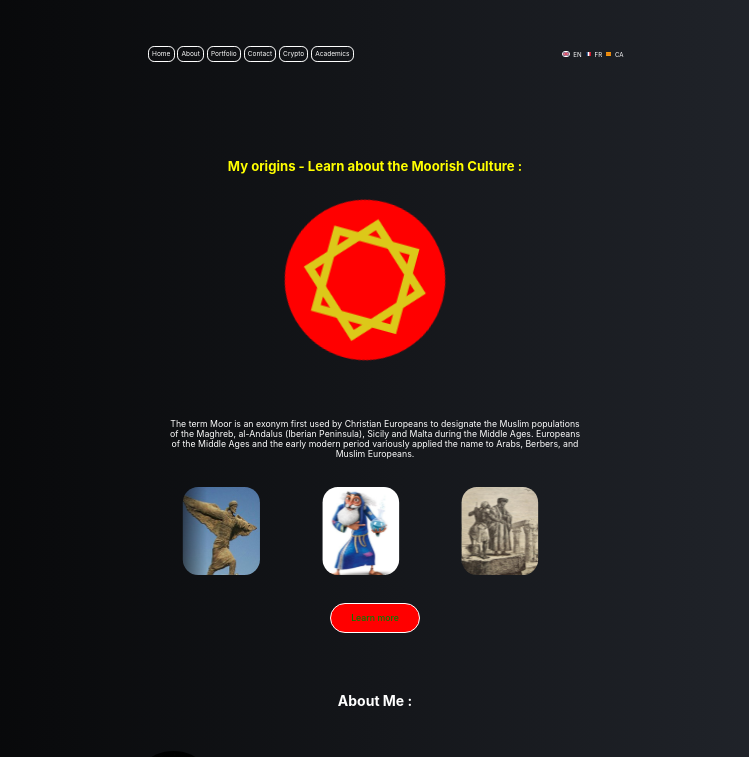
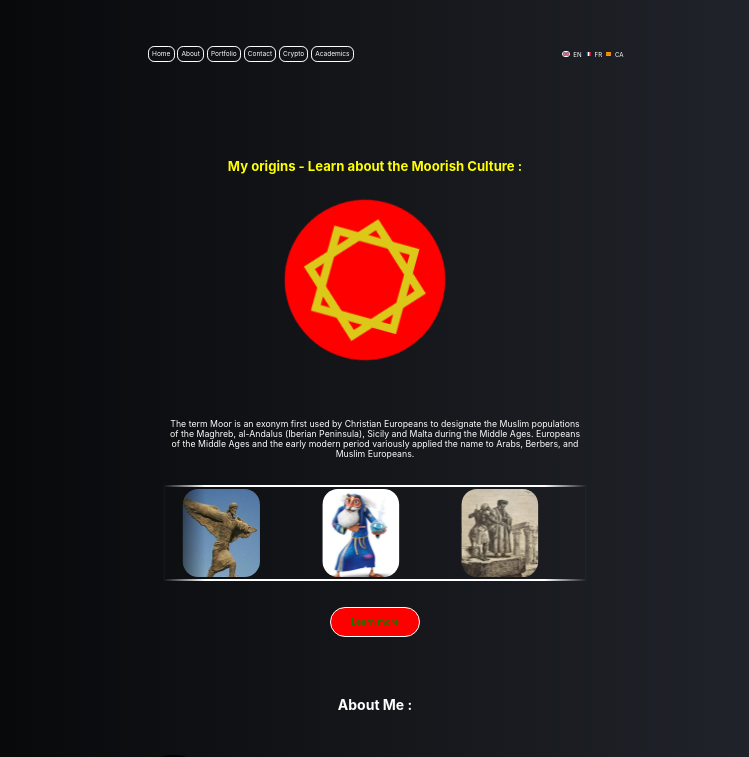
Before and after one commit to MarouaneSoukhrati/mar_react_app, a React (Create React App) app: page / in a window 1280 px wide. Shown: the top 757 px of the page, without its empty margins (265-1014 px from the left). Built offline with nearby package versions, Linux system fonts and the light colour scheme; grey boxes are pictures that could not be loaded.

Commit message:
Update Marquee.css

```diff
--- a/src/ComponentStyle/SubcomponentStyle/Marquee.css
+++ b/src/ComponentStyle/SubcomponentStyle/Marquee.css
@@ -9,6 +9,7 @@
   -webkit-mask-repeat: no-repeat;
   mask-size: 100% 100%;
   -webkit-mask-size: 100% 100%;
+  border: solid white 2px;
 }
 
 .MarqueeTrack {
```
